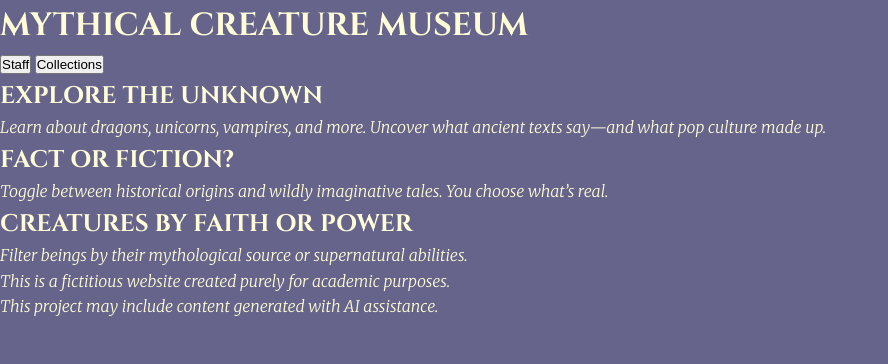
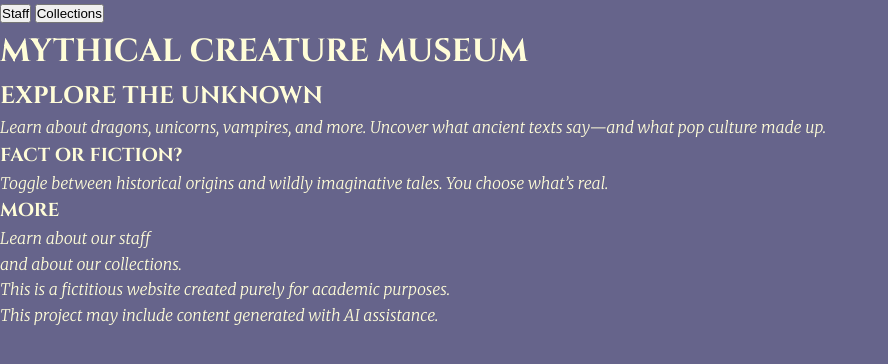
Before and after one commit to yelyaht/Museum, a plain HTML site: page index.html in a window 1280 px wide. Shown: the whole page, without its empty margins (0-888 px from the left). Drawn offline with Linux system fonts and the light colour scheme.

Commit message:
Update index.html

```diff
--- a/index.html
+++ b/index.html
@@ -4,32 +4,34 @@
   <meta charset="UTF-8">
   <title>Mythical Creature Museum</title>
   <meta name="robots" content="noindex, nofollow">
+  <link rel="stylesheet" href="css/style.css">
   <link href="https://fonts.googleapis.com/css2?family=Cinzel:wght@700&family=Merriweather:ital,wght@1,300&display=swap" rel="stylesheet">
-  <link rel="stylesheet" href="css/style.css">
 </head>
 <body>
   <header>
+    <div class="nav-buttons">
+      <button onclick="location.href='html/staff.html'">Staff</button>
+      <button onclick="location.href='html/collections.html'">Collections</button>
+    </div>
     <h1>Mythical Creature Museum</h1>
   </header>
 
-  <nav class="top-nav">
-    <button onclick="location.href='html/staff.html'">Staff</button>
-    <button onclick="location.href='html/collections.html'">Collections</button>
-  </nav>
-
-  <main class="home-columns">
-    <section>
+  <main class="main-content">
+    <section class="hero">
       <h2>Explore the Unknown</h2>
       <p>Learn about dragons, unicorns, vampires, and more. Uncover what ancient texts say—and what pop culture made up.</p>
     </section>
-    <section>
-      <h2>Fact or Fiction?</h2>
-      <p>Toggle between historical origins and wildly imaginative tales. You choose what’s real.</p>
-    </section>
-    <section>
-      <h2>Creatures by Faith or Power</h2>
-      <p>Filter beings by their mythological source or supernatural abilities.</p>
-    </section>
+
+    <div class="columns">
+      <section class="column-box">
+        <h3>Fact or Fiction?</h3>
+        <p>Toggle between historical origins and wildly imaginative tales. You choose what’s real.</p>
+      </section>
+      <section class="column-box">
+        <h3>More</h3>
+        <p>Learn about our staff<br>and about our collections.</p>
+      </section>
+    </div>
   </main>
 
   <footer>
```
